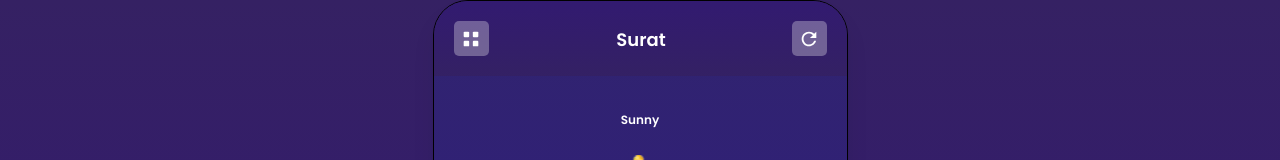
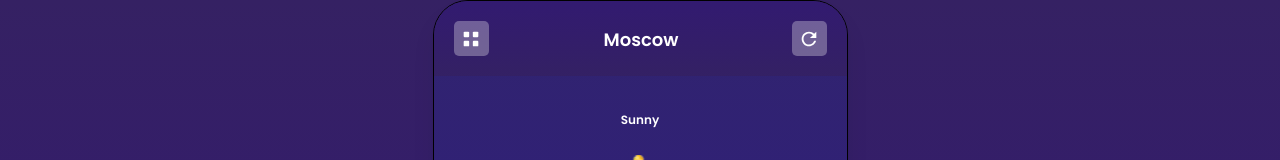
Before and after one commit to Avetisyan-Danila/weather-app, a Vue app: page / in a window 1280 px wide. Shown: the top 160 px of the page. Built offline with nearby package versions, Linux system fonts and the light colour scheme.

Commit message:
Поправить путь в импортах констант. Добавил константу города на главной

```diff
--- a/src/common/constants/index.js
+++ b/src/common/constants/index.js
@@ -1,2 +1,3 @@
 export const API_KEY = '142881e823a2448c849171124230505';
 export const BASE_URL = 'http://api.weatherapi.com/v1';
+export const MAIN_CITY = 'Moscow';
--- a/src/layouts/AppHeader.vue
+++ b/src/layouts/AppHeader.vue
@@ -41,7 +41,7 @@
     <h2 class="header__title title title--md">
       <transition name="fade-without-jump" mode="out-in">
         <div :key="title">
-          {{ title ?? 'Surat' }}
+          {{ title ?? MAIN_CITY }}
         </div>
       </transition>
     </h2>
@@ -81,6 +81,7 @@
 import { getImage } from "@/common/helpers/getImage.js";
 import { useRoute, useRouter } from "vue-router";
 import { ref, watch } from "vue";
+import { MAIN_CITY } from "@/common/constants";
 
 const router = useRouter();
 const route = useRoute();
--- a/src/services/forecast-service.js
+++ b/src/services/forecast-service.js
@@ -1,4 +1,4 @@
-import { API_KEY, BASE_URL } from "@/common/constants/index.js";
+import { API_KEY, BASE_URL } from "@/common/constants";
 
 export const getWeather = (city, days) => {
     return fetch(`${BASE_URL}/forecast.json?key=${API_KEY}&q=${city}&days=${days}&aqi=no&alerts=no`)
```
